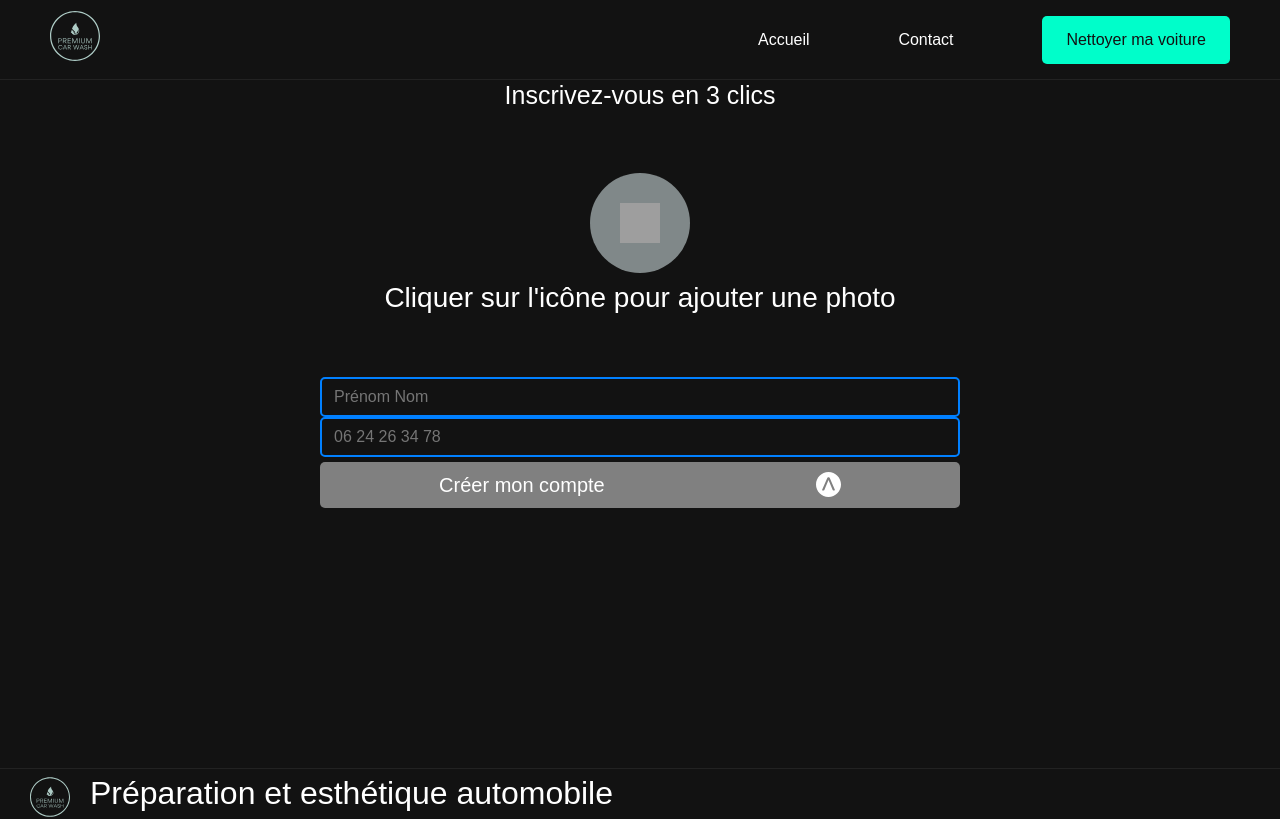
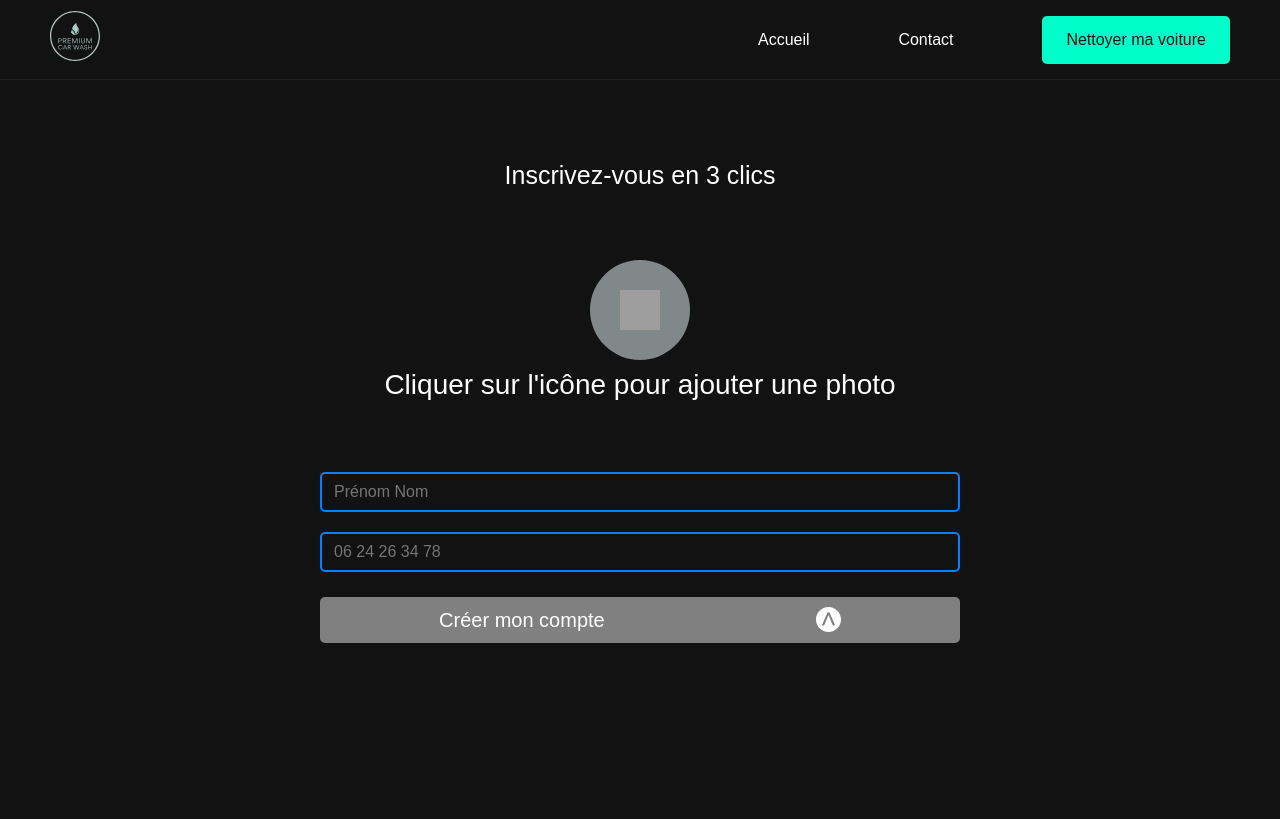
Before and after one commit to Yvens16/next-premium-car-wash, a Next.js app: page /inscription-affiliation in a window 1280 px wide. Shown: the top 819 px of the page. Built offline with nearby package versions, Linux system fonts and the light colour scheme; no server answers; grey boxes are pictures that could not be loaded.

Commit message:
margin between input and check on photo present before inscriiption  in inscription affiliation

```diff
--- a/pages/inscription-affiliation.js
+++ b/pages/inscription-affiliation.js
@@ -41,10 +41,12 @@ export default function Affiliation () {
   const [errorMsg, setErrorMsg] = useState(false)
   const { vertical, horizontal } = state
   const onFileChange = e => {
-    setSelectedFile({
-      selectedFile: e.target.files[0],
-      selectedFileUrl: URL.createObjectURL(e.target.files[0])
-    })
+    if (e.target.files.length) {
+      setSelectedFile({
+        selectedFile: e.target.files[0],
+        selectedFileUrl: URL.createObjectURL(e.target.files[0])
+      })
+    }
   }
   const createAffiliateId = () => {
     setAffiliateId(`${name.replace(/ /g, '').toLowerCase()}_${nanoid(4)}`)
@@ -165,7 +167,7 @@ export default function Affiliation () {
               />
               <button
                 disabled={
-                  phone.replace(/ /g, '').length < 10 || name.length < 4
+                  phone.replace(/ /g, '').length < 10 || name.length < 4 || !selectedFile
                 }
                 className={styles.create_account}
                 onClick={() => createAccountv2()}
--- a/styles/Affiliation.module.scss
+++ b/styles/Affiliation.module.scss
@@ -2,7 +2,7 @@
   margin: 0 auto;
   width: 95%;
 	color: #fff;
-  height: 70vh;
+  height: 100vh;
   display: flex;
   flex-direction: column;
   justify-content: space-around;
@@ -105,11 +105,11 @@
       border-radius: 50%;
     }
     .inputs {
-      height: 30%;
       display: flex;
       flex-direction: column;
       justify-content: space-around;
       input {
+        margin-bottom: 20px;
         border-radius: 5px;
         background: none;
         color: #fff;
```
